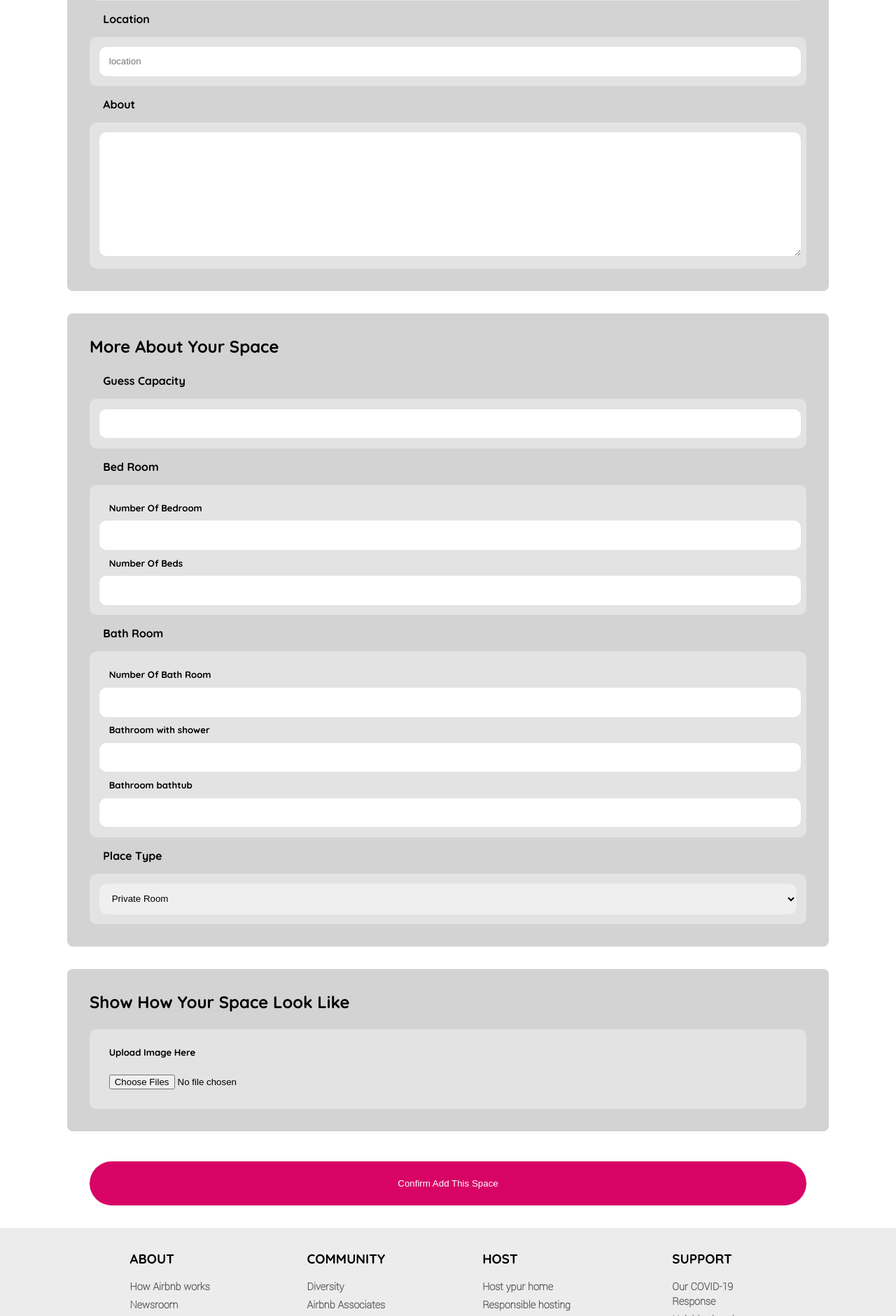
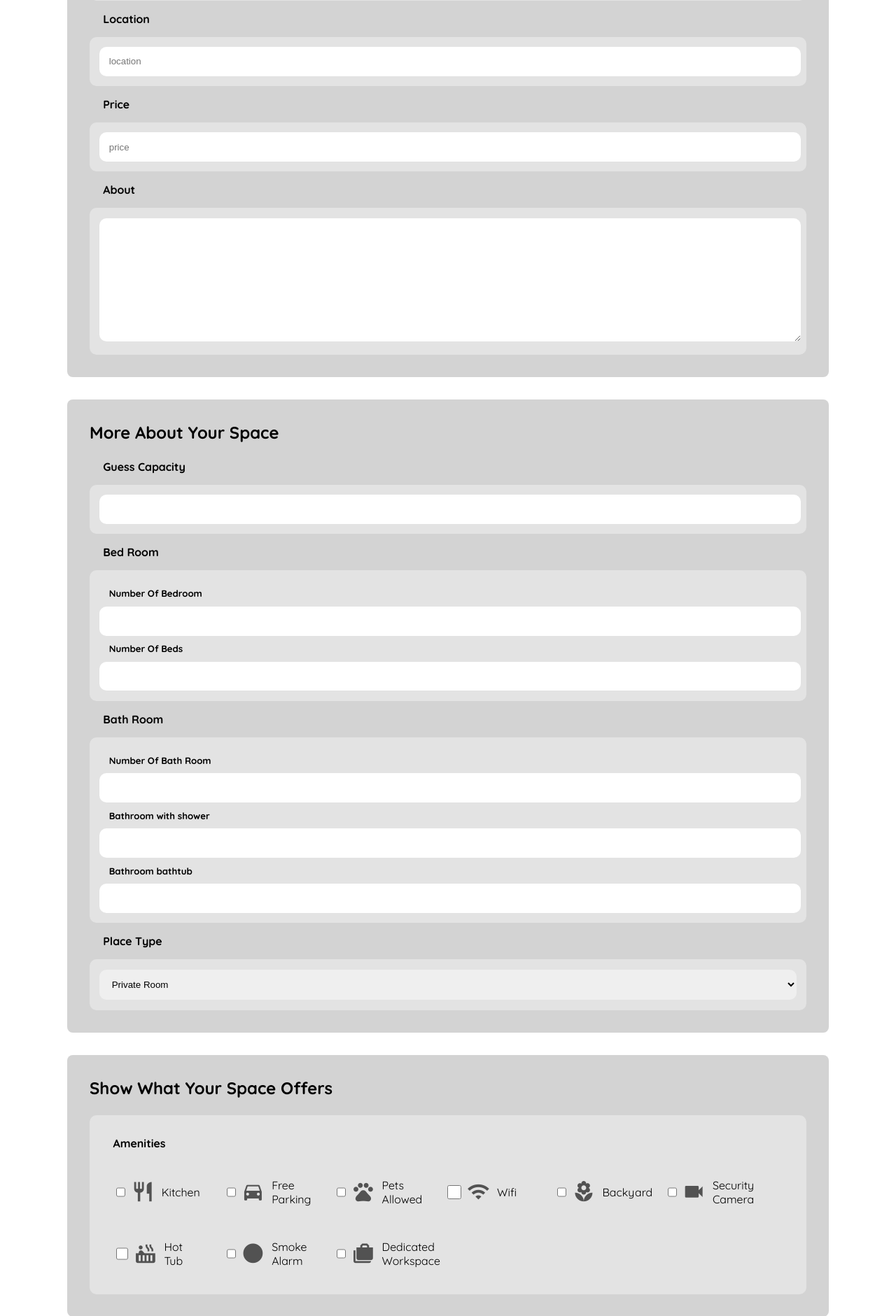
Before and after one commit to thaddeuscleo/cleobnb, a PHP site: page /update_space.php?id=1 in a window 1280 px wide. Shown: the part 650-2531 px from the top of the page at 70% size. Run offline with PHP 8.4, Linux system fonts and the light colour scheme; data that the repository does not hold is empty.

Commit message:
[Add] delete and update

```diff
--- a/scss/index.css
+++ b/scss/index.css
@@ -1370,6 +1370,109 @@ footer .container__menu a:hover {
   cursor: pointer;
 }
 
+@font-face {
+  font-family: "Roboto";
+  src: url("/fonts/Roboto-Bold.ttf");
+}
+
+@font-face {
+  font-family: "Quicksand";
+  src: url("/fonts/quicksand.ttf");
+}
+
+@font-face {
+  font-family: "Yantramanav";
+  src: url("/fonts/Yantramanav-Thin.ttf");
+}
+
+.delete-page {
+  min-height: 60vh;
+  max-width: 100vw;
+  display: -webkit-box;
+  display: -ms-flexbox;
+  display: flex;
+  -webkit-box-pack: center;
+      -ms-flex-pack: center;
+          justify-content: center;
+  -webkit-box-align: center;
+      -ms-flex-align: center;
+          align-items: center;
+}
+
+.delete-page .form {
+  width: 50%;
+  height: 50%;
+  background-color: #ffebeb;
+  border-radius: 20px;
+  display: -webkit-box;
+  display: -ms-flexbox;
+  display: flex;
+  -webkit-box-orient: vertical;
+  -webkit-box-direction: normal;
+      -ms-flex-direction: column;
+          flex-direction: column;
+  -webkit-box-align: center;
+      -ms-flex-align: center;
+          align-items: center;
+  padding: .8em;
+}
+
+.delete-page .form h1 {
+  font-family: "Roboto";
+  text-transform: uppercase;
+  font-weight: bolder;
+}
+
+.delete-page .form p {
+  font-family: "Quicksand";
+}
+
+.delete-page .form .buttons {
+  width: 100%;
+  display: -webkit-box;
+  display: -ms-flexbox;
+  display: flex;
+  -webkit-box-pack: justify;
+      -ms-flex-pack: justify;
+          justify-content: space-between;
+  -webkit-box-align: center;
+      -ms-flex-align: center;
+          align-items: center;
+}
+
+.delete-page .form .buttons a, .delete-page .form .buttons button {
+  width: 50%;
+  height: 10%;
+  border: none;
+  margin: 1em;
+  padding: .3em .8em;
+  font-size: 15pt;
+  font-family: "Quicksand";
+  font-weight: bolder;
+  text-align: center;
+  text-decoration: none;
+  color: white;
+  border-radius: 10px;
+  -webkit-transition: 1s;
+  transition: 1s;
+  cursor: pointer;
+}
+
+.delete-page .form .buttons a:hover, .delete-page .form .buttons button:hover {
+  -webkit-filter: grayscale(1) brightness(0.5);
+          filter: grayscale(1) brightness(0.5);
+  -webkit-transform: scale(1.1);
+          transform: scale(1.1);
+}
+
+.delete-page .form .buttons a {
+  background-color: #b9b9b9;
+}
+
+.delete-page .form .buttons button {
+  background-color: #d70466;
+}
+
 * {
   padding: 0;
   margin: 0;
--- a/scss/index.scss
+++ b/scss/index.scss
@@ -24,6 +24,7 @@
 @import "pages/searchDetail-page";
 @import "pages/manage_my_rooms";
 @import "pages/add-room-page";
+@import "pages/delete_space-page";
 
 * {
   padding: 0;
--- /dev/null
+++ b/scss/pages/_delete_space-page.scss
@@ -0,0 +1,66 @@
+@import "../utils/colors";
+@import "../utils/fonts";
+
+.delete-page {
+    min-height: 60vh;
+    max-width: 100vw;
+    display: flex;
+    justify-content: center;
+    align-items: center;
+    .form {
+        width: 50%;
+        height: 50%;
+        background-color: $soft-white;
+        border-radius: 20px;
+        display: flex;
+        flex-direction: column;
+        align-items: center;
+        padding: .8em;
+
+        h1 {
+            font-family: $bold-font;
+            text-transform: uppercase;
+            font-weight: bolder;
+        }
+
+        p {
+            font-family: $light-font;
+        }
+
+        .buttons {
+            width: 100%;
+            display: flex;
+            justify-content: space-between;
+            align-items: center;
+            a, button {
+                width: 50%;
+                height: 10%;
+                border: none;
+                margin: 1em;
+                padding: .3em .8em;
+                font-size: 15pt;
+                font-family: $light-font;
+                font-weight: bolder;
+                text-align: center;
+                text-decoration: none;
+                color: white;
+                border-radius: 10px;
+                transition: 1s;
+                cursor: pointer;
+
+                &:hover {
+                    filter: grayscale(1) brightness(.5);
+                    transform: scale(1.1);
+                }
+            }
+
+            a {
+                background-color: rgb(185, 185, 185);
+            }
+
+            button {
+                background-color: $cherry-red;
+            }
+        }
+    }
+}
--- a/space_detail.php
+++ b/space_detail.php
@@ -26,8 +26,8 @@ list($data, $images, $amenities) = getById($id);
     <?php if (isset($_SESSION['role'])) : ?>
         <?php if ($_SESSION['role'] == 1) : ?>
             <div class="buttons">
-                <a href="" class="btn update">Update</a>
-                <a href="" class="btn delete">Delete</a>
+                <a href="update_space.php?id=<?= $id ?>" class="btn update">Update</a>
+                <a href="delete_space.php?id=<?= $id ?>" class="btn delete">Delete</a>
             </div>
         <?php endif; ?>
         <?php if ($_SESSION['role'] == 0) : ?>
--- a/update_space.php
+++ b/update_space.php
@@ -3,7 +3,8 @@
 require 'controllers/space/get_space.php';
 
 $id = $_GET['id'];
-list($space, $images) = getById($id);
+list($space, $images, $amenities) = getById($id);
+// echo "<pre>".var_export($amenities, true)."</pre>"
 
 ?>
 
@@ -15,25 +16,29 @@ list($space, $images) = getById($id);
         <h1>Update Space</h1>
     </div>
 
-    <form action="controllers/space/add_space_controller.php" method="POST" enctype="multipart/form-data">
+    <form action="controllers/space/update_space_controller.php" method="POST" enctype="multipart/form-data">
 
         <div class="form-group">
             <h2>What's Your Space Name</h2>
-            <input type="text" placeholder="Space Name" name="space-name">
+            <input type="text" placeholder="Space Name" name="space-name" value="<?= $space['name'] ?>">
             <h4>Availablelity Date</h4>
             <div class="date-start-end">
                 <h5>Start</h5>
-                <input type="date" name="start-date" id="">
+                <input type="date" name="start-date" id="" value="<?= $space['start_date'] ?>">
                 <h5>End</h5>
-                <input type="date" name="end-date" id="">
+                <input type="date" name="end-date" id="" value="<?= $space['end_date'] ?>">
             </div>
             <h4>Location</h4>
             <div class="date-start-end">
-                <input type="text" name="location" id="" placeholder="location">
+                <input type="text" name="location" id="" placeholder="location" value="<?= $space['location'] ?>">
+            </div>
+            <h4>Price</h4>
+            <div class="date-start-end">
+                <input type="number" name="price" id="" placeholder="price" value="<?= $space['price'] ?>">
             </div>
             <h4>About</h4>
             <div class="date-start-end">
-                <textarea name="about" id="" cols="30" rows="10"></textarea>
+                <textarea name="about" id="" cols="30" rows="10"><?= $space['about'] ?></textarea>
             </div>
         </div>
 
@@ -42,25 +47,25 @@ list($space, $images) = getById($id);
 
             <h4>Guess Capacity</h4>
             <div class="date-start-end">
-                <input type="number" name="guess-count" id="">
+                <input type="number" name="guess-count" id="" value="<?= $space['guess_count'] ?>">
             </div>
 
             <h4>Bed Room</h4>
             <div class="date-start-end">
                 <h5>Number Of Bedroom</h5>
-                <input type="number" name="bedroom-count" id="">
+                <input type="number" name="bedroom-count" id="" value="<?= $space['bedroom_count'] ?>">
                 <h5>Number Of Beds</h5>
-                <input type="number" name="bed-count" id="">
+                <input type="number" name="bed-count" id="" value="<?= $space['bed_count'] ?>">
             </div>
 
             <h4>Bath Room</h4>
             <div class="date-start-end">
                 <h5>Number Of Bath Room</h5>
-                <input type="number" name="bathroom-count" id="">
+                <input type="number" name="bathroom-count" id="" value="<?= $space['bathroom_count'] ?>">
                 <h5>Bathroom with shower</h5>
-                <input type="number" name="shower-count" id="">
+                <input type="number" name="shower-count" id="" value="<?= $space['shower_count'] ?>">
                 <h5>Bathroom bathtub</h5>
-                <input type="number" name="bathub-count" id="">
+                <input type="number" name="bathub-count" id="" value="<?= $space['bathub_count'] ?>">
             </div>
 
             <h4>Place Type</h4>
@@ -75,6 +80,96 @@ list($space, $images) = getById($id);
         </div>
 
         <div class="form-group">
+            <h2>Show What Your Space Offers</h2>
+            <div class="date-start-end">
+                <h4>Amenities</h4>
+                <div class="amenities-container">
+                    <div class="amenities-container__item">
+                        <input type="checkbox" name="kitchen" id="" <?php echo (($amenities['kitchen'] == 1) ? "checked" : "") ?>>
+                        <div>
+                            <span class="material-icons">
+                                restaurant
+                            </span>
+                            <p>Kitchen</p>
+                        </div>
+                    </div>
+                    <div class="amenities-container__item">
+                        <input type="checkbox" name="free-parking" id="" <?php echo (($amenities['free_parking'] == 1) ? "checked" : "") ?>>
+                        <div>
+                            <span class="material-icons">
+                                directions_car
+                            </span>
+                            <p>Free Parking</p>
+                        </div>
+                    </div>
+                    <div class="amenities-container__item">
+                        <input type="checkbox" name="pets-allowed" id="" <?php echo (($amenities['pets_allowed'] == 1 ? "checked" : "")) ?>>
+                        <div>
+                            <span class="material-icons">
+                                pets
+                            </span>
+                            <p>Pets Allowed</p>
+                        </div>
+                    </div>
+                    <div class="amenities-container__item">
+                        <input type="checkbox" name="wifi" id="" <?php echo (($amenities['wifi'] == 1 ? "checked" : "")) ?>>
+                        <div>
+                            <span class="material-icons">
+                                wifi
+                            </span>
+                            <p>Wifi</p>
+                        </div>
+                    </div>
+                    <div class="amenities-container__item">
+                        <input type="checkbox" name="backyard" id="" <?php echo (($amenities['backyard'] == 1 ? "checked" : "")) ?>>
+                        <div>
+                            <span class="material-icons">
+                                local_florist
+                            </span>
+                            <p>Backyard</p>
+                        </div>
+                    </div>
+                    <div class="amenities-container__item">
+                        <input type="checkbox" name="security-camera" id="" <?php echo (($amenities['security_camera'] == 1 ? "checked" : "")) ?>>
+                        <div>
+                            <span class="material-icons">
+                                videocam
+                            </span>
+                            <p>Security Camera</p>
+                        </div>
+                    </div>
+                    <div class="amenities-container__item">
+                        <input type="checkbox" name="hot-tub" id="" <?php echo (($amenities['hot_tub'] == 1 ? "checked" : "")) ?>>
+                        <div>
+                            <span class="material-icons">
+                                hot_tub
+                            </span>
+                            <p>Hot Tub</p>
+                        </div>
+                    </div>
+                    <div class="amenities-container__item">
+                        <input type="checkbox" name="smoke-alarm" id="" <?php echo (($amenities['smoke_alarm'] == 1 ? "checked" : "")) ?>>
+                        <div>
+                            <span class="material-icons">
+                                lens
+                            </span>
+                            <p>Smoke Alarm</p>
+                        </div>
+                    </div>
+                    <div class="amenities-container__item">
+                        <input type="checkbox" name="dedicated-workspace" id="" <?php echo (($amenities['dedicated_workspace'] == 1 ? "checked" : "")) ?>>
+                        <div>
+                            <span class="material-icons">
+                                cases
+                            </span>
+                            <p>Dedicated Workspace</p>
+                        </div>
+                    </div>
+                </div>
+            </div>
+        </div>
+
+        <div class="form-group">
             <h2>Show How Your Space Look Like</h2>
             <div class="date-start-end">
                 <h5>Upload Image Here</h5>
@@ -82,7 +177,9 @@ list($space, $images) = getById($id);
             </div>
         </div>
 
-        <button name="add_space">Confirm Add This Space</button>
+        <input type="number" value="<?= $id ?>" name="id" hidden>
+
+        <button name="update_space">Confirm Update This Space</button>
     </form>
 </div>
 
```
Also changed, not shown: controllers/space/delete_space_controller.php (added, +11 -0 lines), controllers/space/update_space_controller.php (added, +335 -0 lines), delete_space.php (added, +20 -0 lines), 1 other file.
